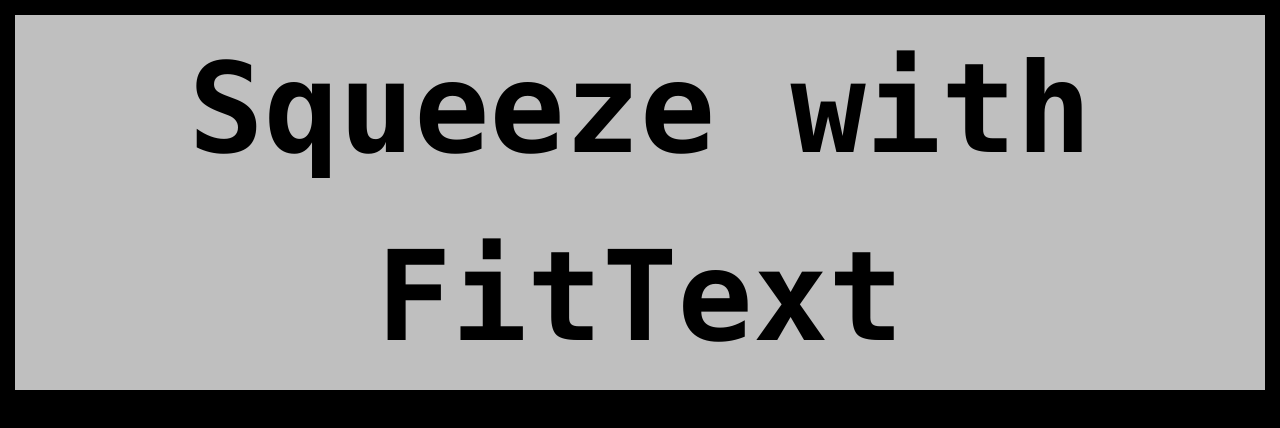
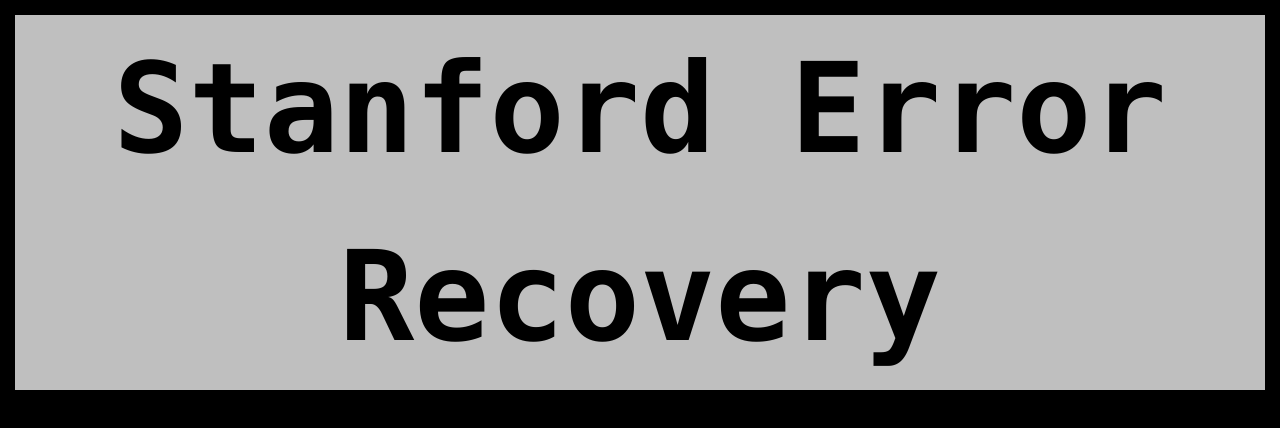
Before and after one commit to farahu/fahim, a website: page index.html in a window 1280 px wide. Drawn offline with nearby package versions, Linux system fonts and the light colour scheme.

Commit message:
Update index.html

```diff
--- a/index.html
+++ b/index.html
@@ -7,7 +7,7 @@
     <script src="http://ajax.googleapis.com/ajax/libs/jquery/1/jquery.min.js"></script>
   </head>
   <body>
- 	<h1 id="fittext1">Squeeze with FitText</h1>
+ 	<h1 id="fittext1">Stanford Error Recovery</h1>
 
 
  	<script src="jquery.fittext.js"></script>
```
